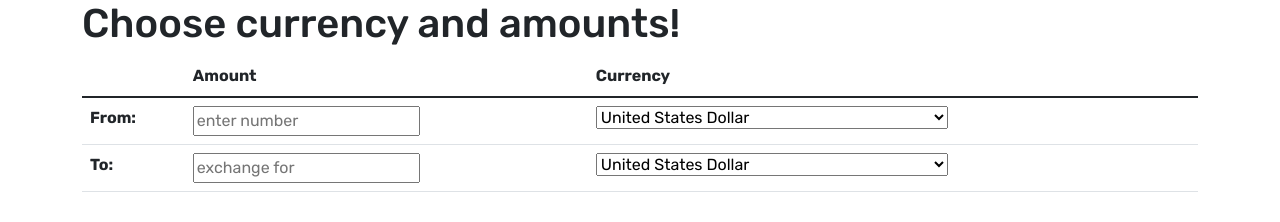
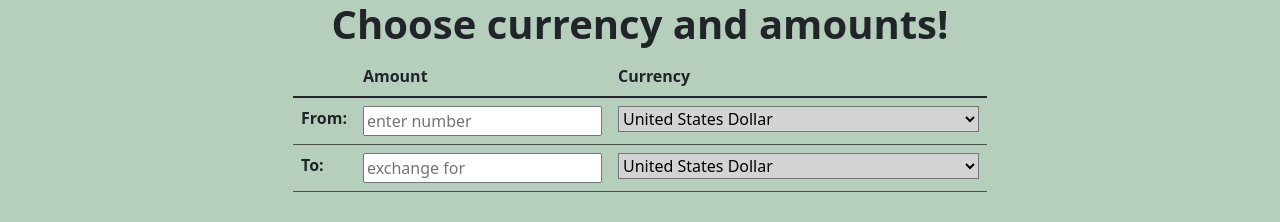
Before and after one commit to a-shevlin/currency-exchanger, a website built with webpack: page src/index.html in a window 1280 px wide. Built offline with nearby package versions, Linux system fonts and the light colour scheme.

Commit message:
add css styles

```diff
--- a/src/css/styles.css
+++ b/src/css/styles.css
@@ -1,13 +1,44 @@
 @import url('https://fonts.googleapis.com/css2?family=Rubik:ital,wght@0,300;0,400;0,500;0,600;0,700;0,800;0,900;1,300;1,400;1,500;1,600;1,700;1,800;1,900&display=swap');
 
-*{
+html {
   font-family: 'Rubik', sans-serif;
+  background-color: rgb(181, 207, 188);
+}
+
+body {
+  background-color: rgb(181, 207, 188);
+}
+
+h1{
+  text-align: center;
+  font-weight: 700;
 }
 
 .rate {
   display: none;
+  margin: 0 auto;
+  width: 30vw;
 }
 
 #time {
   display: none;
 }
+
+#chartContainer {
+  height: 450px;
+  width: 100%;
+}
+
+.table {
+  margin: 0 auto;
+  width: 35vw;
+}
+
+tr {
+  border-bottom: rgb(77, 80, 78);
+}
+
+select {
+  background-color: rgb(211, 211, 211);
+
+}
```
